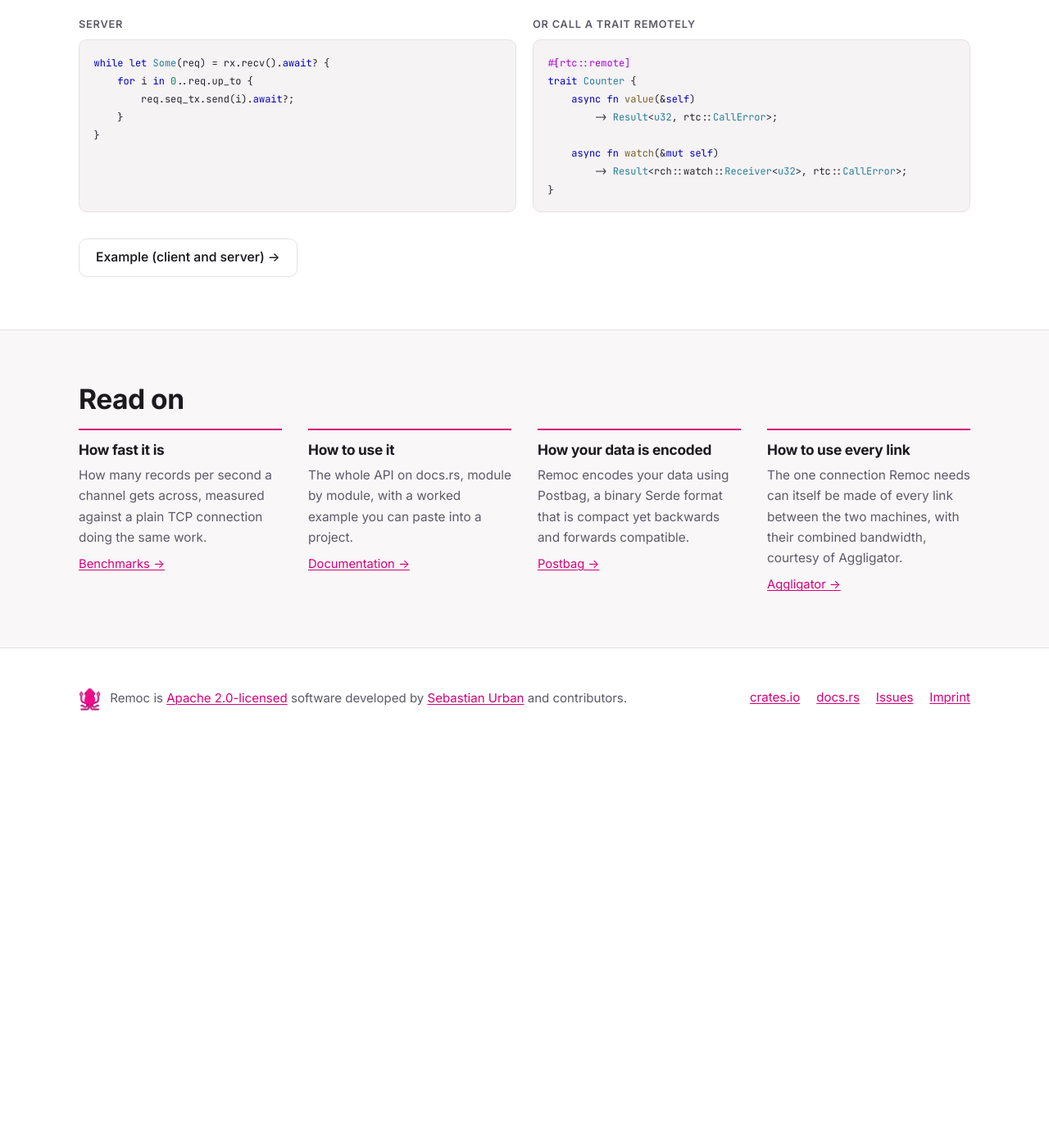
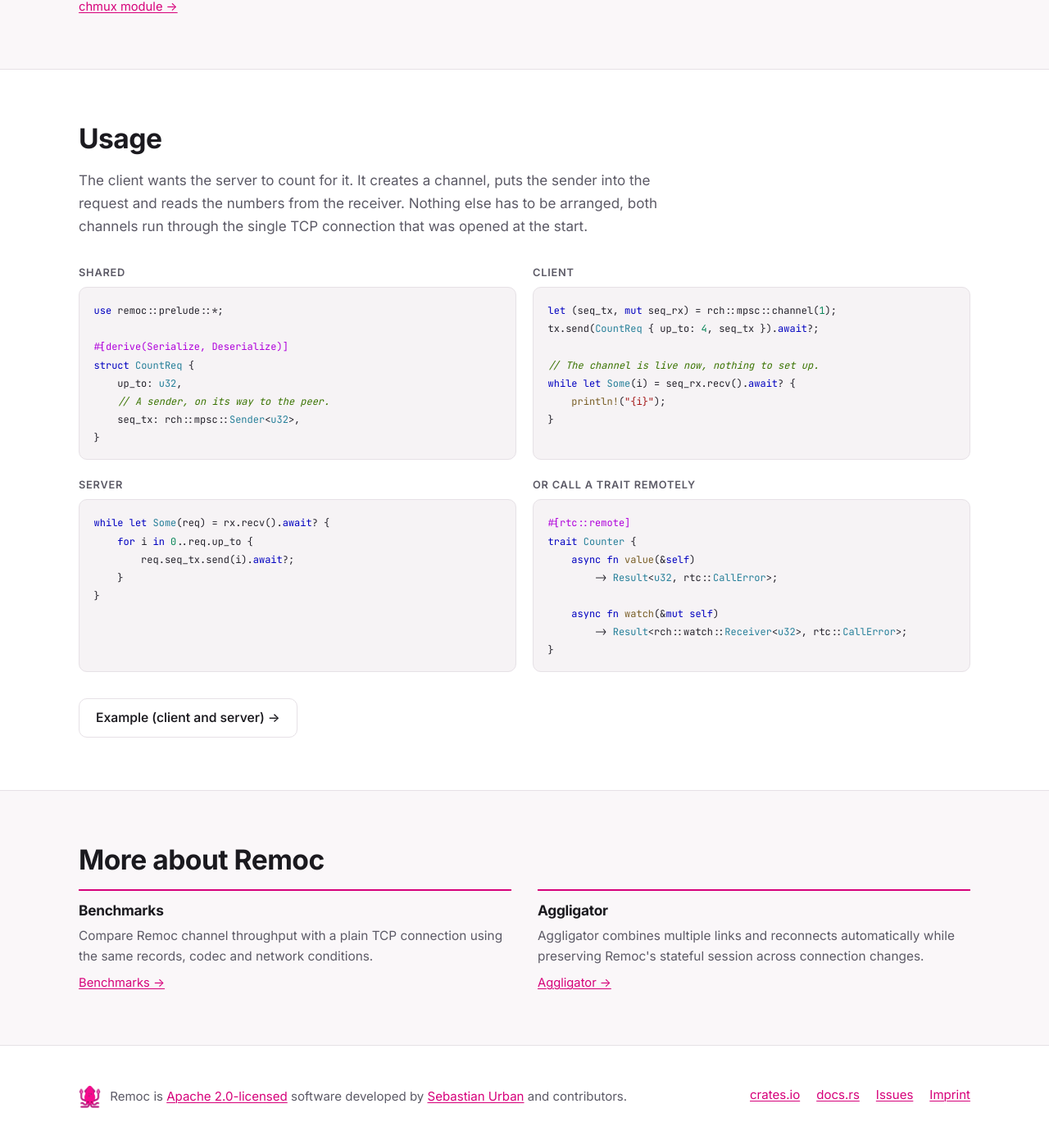
Before and after one commit to remoc-rs/remoc-rs.github.io, a Jekyll site: the page built from index.html, in a window 1280 px wide and 1400 px high, scrolled down 3495 px. Shown: the top 1391 px of the window at 82% size. Built offline with Jekyll 4.4.1, drawn with Linux system fonts in a browser that asks for light colours; before the commit the page ends 4410 px from its top, so only the background shows below that; some of the changed text lies outside the part shown.

Commit message:
remoc: move Postbag into its own section

```diff
--- a/index.html
+++ b/index.html
@@ -56,6 +56,10 @@
         <section id="overview" class="section">
             <div class="wrap">
                 <h2>One connection, <b>many</b> channels</h2>
+                <p class="section-lead">
+                    A single transport connection carries any number of independent, typed channels
+                    in either direction.
+                </p>
                 <figure class="diagram">
                     {% include diagram.svg %}
                     <figcaption>
@@ -71,6 +75,11 @@
         <section id="channels" class="section">
             <div class="wrap">
                 <h2>Channels are cheap, <b>sendable</b> values</h2>
+                <p class="section-lead">
+                    Channel endpoints can be sent inside messages, creating new communication paths
+                    without another transport connection. Here, the client asks the server to count
+                    and sends a channel for returning the numbers.
+                </p>
                 <figure class="diagram">
                     {% include diagram-channels.svg %}
                     <figcaption>
@@ -80,6 +89,22 @@
                         <a href="#usage">See the example</a>.
                     </figcaption>
                 </figure>
+            </div>
+        </section>
+
+        <section id="schema-evolution" class="section">
+            <div class="wrap">
+                <h2>Messages that evolve with your application</h2>
+                <p class="section-lead">
+                    Remoc uses Postbag to encode your data, allowing independently deployed versions
+                    to keep communicating as their message types change. Fields and enum variants can
+                    be <strong>added, removed, renamed or reordered</strong>, while
+                    <strong>recoverable fields</strong> can isolate an incompatible change instead of
+                    losing the entire enclosing message.
+                </p>
+                <p class="section-foot">
+                    <a href="/postbag/">How Postbag handles schema evolution &rarr;</a>
+                </p>
             </div>
         </section>
 
@@ -231,37 +256,21 @@
 
         <section id="more" class="section alt">
             <div class="wrap">
-                <h2>Read on</h2>
-                <div class="grid four">
+                <h2>More about Remoc</h2>
+                <div class="grid">
                     <article>
-                        <h3>How fast it is</h3>
+                        <h3>Benchmarks</h3>
                         <p>
-                            How many records per second a channel gets across, measured against a plain TCP
-                            connection doing the same work.
+                            Compare Remoc channel throughput with a plain TCP connection using the
+                            same records, codec and network conditions.
                         </p>
                         <p><a href="benchmarks.html">Benchmarks &rarr;</a></p>
                     </article>
                     <article>
-                        <h3>How to use it</h3>
+                        <h3>Aggligator</h3>
                         <p>
-                            The whole API on docs.rs, module by module, with a worked example you can paste
-                            into a project.
-                        </p>
-                        <p><a href="{{ site.docs }}">Documentation &rarr;</a></p>
-                    </article>
-                    <article>
-                        <h3>How your data is encoded</h3>
-                        <p>
-                            Remoc encodes your data using  Postbag, a binary Serde format that is compact yet
-                            backwards and forwards compatible.
-                        </p>
-                        <p><a href="/postbag/">Postbag &rarr;</a></p>
-                    </article>
-                    <article>
-                        <h3>How to use every link</h3>
-                        <p>
-                            The one connection Remoc needs can itself be made of every link between the two
-                            machines, with their combined bandwidth, courtesy of Aggligator.
+                            Aggligator combines multiple links and reconnects automatically while
+                            preserving Remoc's stateful session across connection changes.
                         </p>
                         <p><a href="/aggligator/">Aggligator &rarr;</a></p>
                     </article>
```
